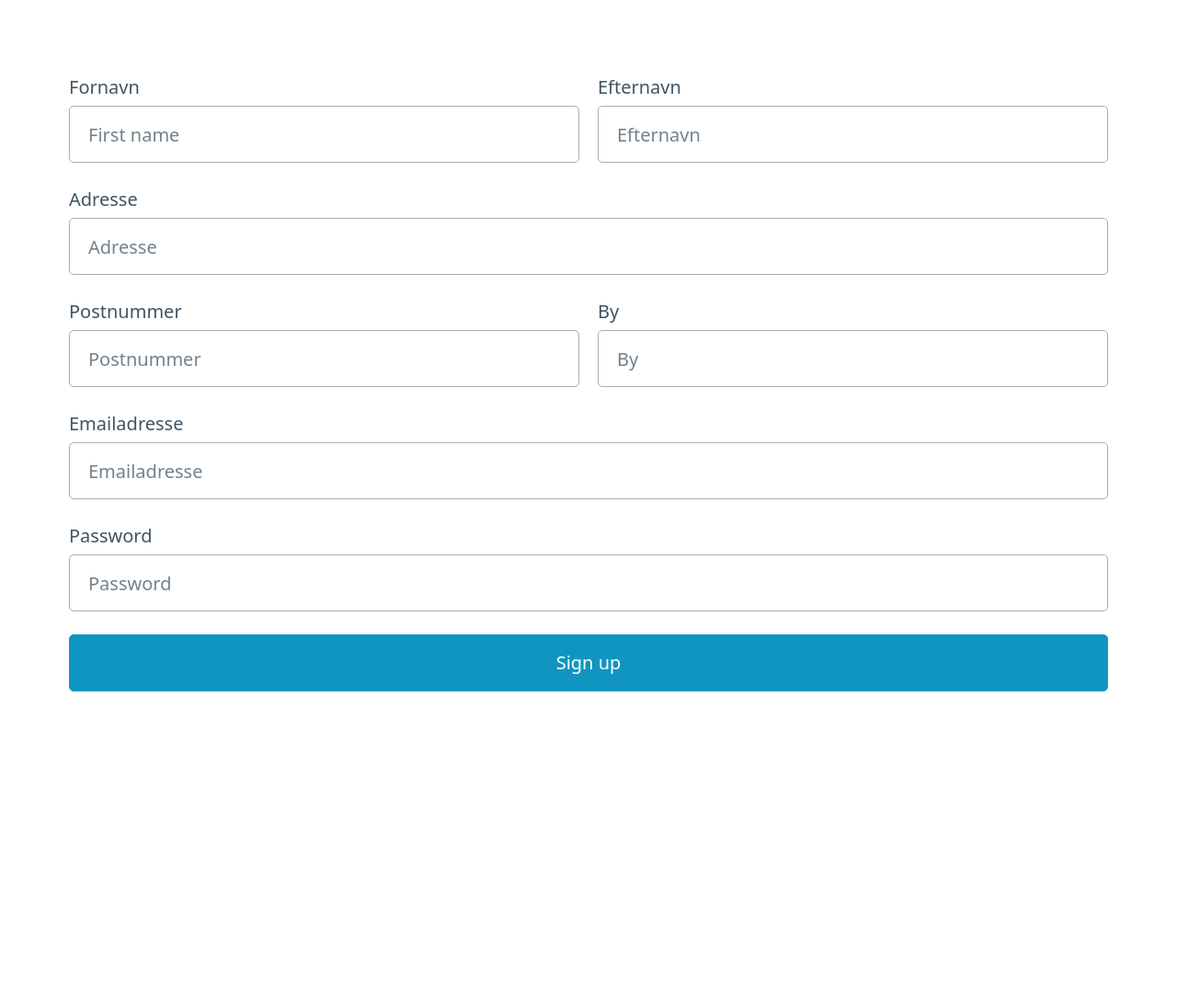
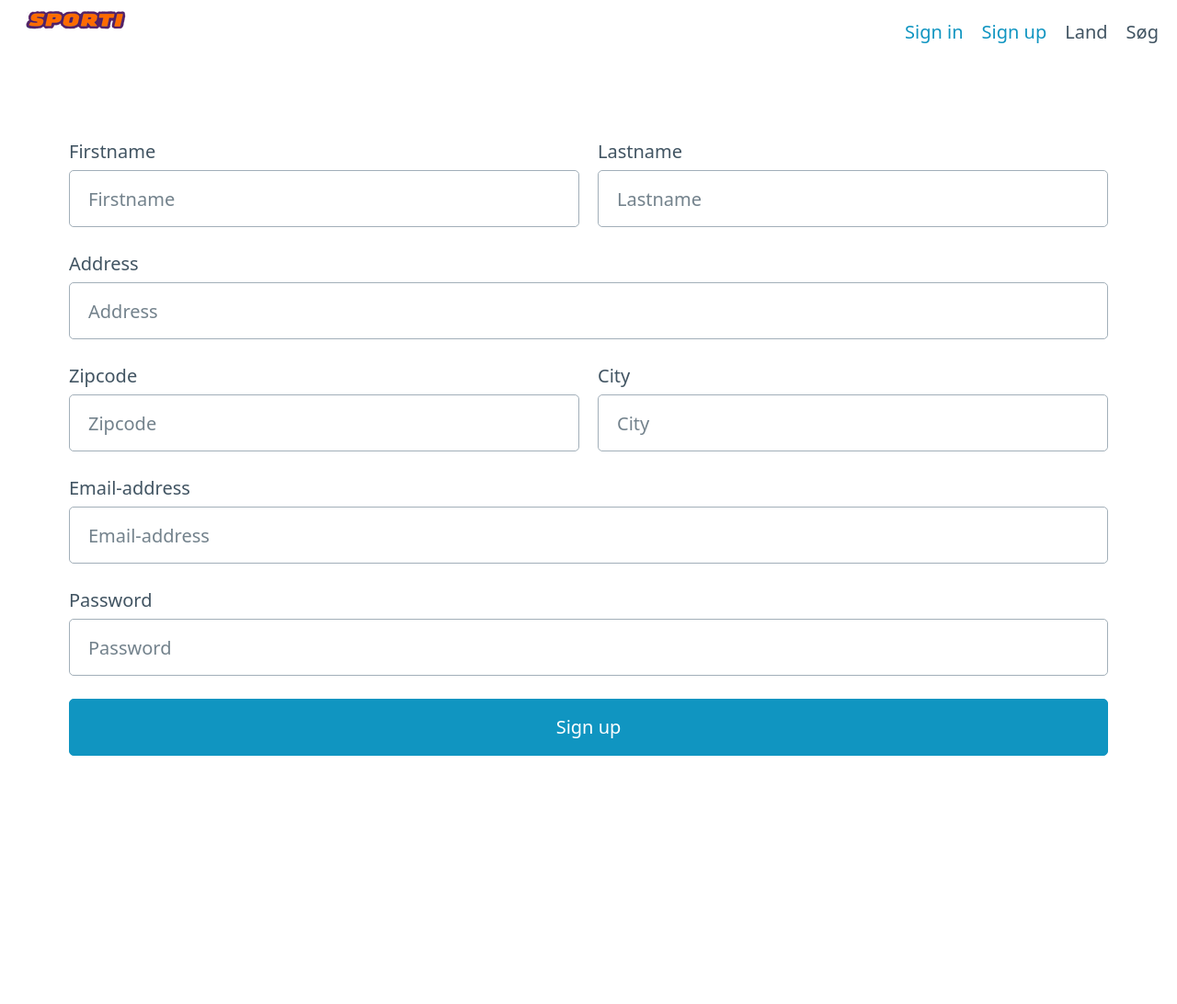
Before and after one commit to Vagarious/DIS_Project, a Flask app: template templates/signup.html in a window 1280 px wide. Shown: the whole page at 92% size. Before the commit the page ends 752 px from the top, so only its background shows below. Run offline with Flask 3, Linux system fonts and the light colour scheme; the template is opened without the code that fills it, so the values that code supplies are empty; some libraries are stand-ins or nearby versions.

Commit message:
Refactoring of design
Now everythings build upon a base-file to eliminate duplicate code.
This ensures that e.g. the nav-menu is identical across all pages.
Still needs work on which items to show and when, but the idea is ready to be carried further

```diff
--- /dev/null
+++ b/templates/base.html
@@ -0,0 +1,38 @@
+<!DOCTYPE html>
+<html lang="en">
+  <head>
+    <meta charset="UTF-8" />
+    <meta
+      name="viewport"
+      content="width=device-width, initial-scale=1, shrink-to-fit=yes"
+    />
+    <link
+      rel="stylesheet"
+      href="https://cdn.jsdelivr.net/npm/@picocss/pico@1/css/pico.min.css"
+    />
+    <title>{% block title %} {% endblock %}</title>
+  </head>
+  <body>
+    <nav class="container-fluid">
+      <a class="navbar-brand" href="{{ url_for('index') }}">
+        <img src="{{ url_for('static', filename='images/logo.png') }}" />
+      </a>
+      <ul>
+        {% if session.name %}
+        <li>{{session.name}}</li>
+        {% else %}
+        <li>
+          <a href="{{ url_for('login') }}"> Sign in</a>
+        </li>
+        {% endif %}
+        <li>
+          <a href="{{ url_for('signup') }}">Sign up</a>
+        </li>
+        <li>Land</li>
+        <li>Søg</li>
+      </ul>
+    </nav>
+    <main class="container-fluid">{% block content %} {% endblock %}</main>
+    <footer></footer>
+  </body>
+</html>
--- /dev/null
+++ b/templates/error.html
@@ -0,0 +1,3 @@
+{% extends 'base.html' %} {% block content %}
+<h1>An error occured</h1>
+{% endblock %}
--- a/templates/signup.html
+++ b/templates/signup.html
@@ -1,43 +1,38 @@
-<!DOCTYPE html>
-<html lang="en">
-    <title> New Sporti-page</title>
-    <head>
-        <link rel="stylesheet" href="https://cdn.jsdelivr.net/npm/@picocss/pico@1/css/pico.min.css">
-    </head>
-    <body>
+{% extends 'base.html' %}
 
+{% block content %}
 <main class="container">
-            <form action="{{url_for('created')}}" method="POST">
+    <form action="/signup" method="POST">
 
         <!--Grid-->
         <div class="grid">
             <!--Input is inside label-->
             <label for="firstname">
-                        Fornavn
-                        <input type="text" id="firstname" name="firstname" placeholder="First name" required>
+                Firstname
+                <input type="text" id="firstname" name="firstname" placeholder="Firstname" required>
             </label>
             <label for="lastname">
-                        Efternavn
-                        <input type="text" id="lastname" name="lastname" placeholder="Efternavn" required>
+                Lastname
+                <input type="text" id="lastname" name="lastname" placeholder="Lastname" required>
             </label>
         </div>
             <label for="address">
-                        Adresse
-                        <input type="text" id="address" name="address" placeholder="Adresse" required>
+                Address
+                <input type="text" id="address" name="address" placeholder="Address" required>
             </label>
         <div class="grid">
             <label for="zipcode">
-                        Postnummer
-                        <input type="number" id="zipcode" name="zipcode" placeholder="Postnummer" required>
+                Zipcode
+                <input type="number" id="zipcode" name="zipcode" placeholder="Zipcode" required>
             </label>
             <label for="city">
-                        By
-                        <input type="text" id="city" name="city" placeholder="By" required>
+                City
+                <input type="text" id="city" name="city" placeholder="City" required>
             </label>
         </div>
             <label for="email">
-                        Emailadresse
-                        <input type="email" id="email" name="email" placeholder="Emailadresse" required>
+                Email-address
+                <input type="email" id="email" name="email" placeholder="Email-address" required>
             </label>
             <label for="password">
                 Password
@@ -48,8 +43,4 @@
 
     </form>
 </main>
-        <footer>
-
-        </footer>
-    </body>
-</html>
+{% endblock %}
```
Also changed, not shown: templates/index.html (+2 -30 lines), templates/login.html (+6 -14 lines), templates/signed_in.html (deleted, +0 -18 lines). Lines whose indentation alone changed are shown as unchanged.
